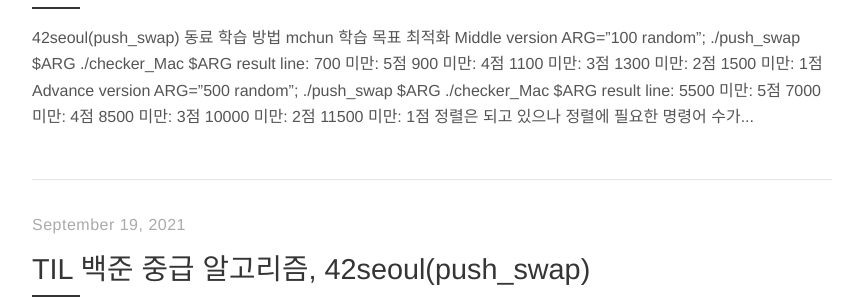
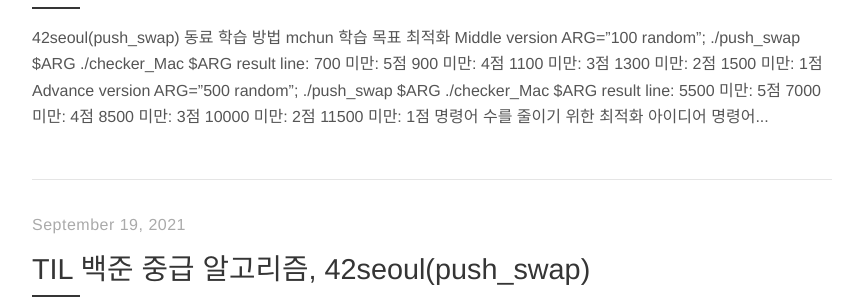
Before and after one commit to hyunwlee-dev/TIL, a Jekyll site: the page built from index.html, in a window 1280 px wide and 900 px high, scrolled down 2037 px. Shown: the part 231-529 px from the top of the window, without its empty margins (208-1070 px from the left). Built offline with Jekyll 4.4.1, drawn with Linux system fonts in a browser that asks for light colours; nearby versions of some CDN libraries; the list of posts is cut into pages by our own code; some of the changed lines change nothing that is shown.

Commit message:
modified:   2021-09-20-algorithm.md

````diff
--- a/_posts/2021-09-20-algorithm.md
+++ b/_posts/2021-09-20-algorithm.md
@@ -41,33 +41,13 @@
 
 ---
 
-정렬은 되고 있으나 정렬에 필요한 명령어 수가 너무 많다. 따라서 명령어를 바로 출력하는 것이 아니라 문자열을 linkedList로 구현해 놓았던 deque에 삽입하기전 불필요한 명령어들을 없애기로 아이디어를 냈다.
+## <span style="background-color:#E81E25; color:white">명령어 수를 줄이기 위한 최적화 아이디어</span>
 
-```
-void	optimize_deque(deque, input_s)
-{
-	if (deque->size != 0)
-		if (strncmp(peek(), "sa", 4) == 0 그리고 strncmp(input_s, "sa") == 0) // 불필요한 경우 peek를 poll()하고 들어온 인자값을 삽입하지 않음
-		else if (sa  -> sa)
-		else if (sb  -> sb)
-		else if (ss  -> ss)
-		else if (pa  -> pb)
-		else if (pb  -> pa)
-		else if (ra  -> rb)
-		else if (rb  -> ra)
-		else if (ra  -> rra)
-		else if (rra -> ra)
-		else if (rb  -> rrb)
-		else if (rrb -> rb)
-		else if (rr -> rr)
-		else if (rrr -> rrr)
-		else
-			offer();	// 불필요한 명령어가 아닐 경우 offer();
-		poll();
-	else
-		offer();	// deque->size가 0이면 peek()할것이 없으므로 offer();
-}
-```
+<span style="background-color:#FE7773; color:white"><strong>명령어 수를 줄이기 위한 최적화 아이디어 [1]</strong></span>
+
+정렬은 되고 있으나 정렬에 필요한 명령어 수가 너무 많다. 따라서 명령어를 바로 출력하는 것이 아니라 문자열을 linkedList로 구현해 놓았던 deque에 삽입하기전 <strong>불필요한 명령어들을 없애기</strong>로 아이디어를 냈다.
+
+<script src="https://gist.github.com/hyunwlee-dev/8bcf0e7a88484de5d3c5cdef6b08cd01.js"></script>
 
 이에 추가적으로 필요한 함수들
 
@@ -81,8 +61,22 @@
 void        print_all_s(t_deque_s *deque);
 ```
 
-이렇게 코딩을 마쳤다.
+코딩을 마쳤다.
 
-하지만 `./push_swap $ARG | wc -l` 한 결과  아직도 명령어를 더 줄여야 했다.
+Node 구조체에 필요한 data의 타입이 달라져 (int -> char *) 기능적으로 중복인 함수들을 만들게 되었다.
 
-답답한 마음에 동료 mchun에게 조언을 구하고 내 로직을 말했더니 pivot을 "적절히" 선택하지 않아서 그런것 같다고 말해주었다. 내일은 pivot 2곳을 linkedList에서 1/3, 2/3 지점으로 정할 것이 아니라 어떻게 설정 할것인지 깊게 생각해볼 것이다.
+내 코드 되게 별로다.
+
+자바였으면 제네릭스를 사용해서 들어오는 요소의 데이터 타입을 이용하여 짰을테고..
+
+사실 c언어의 경우 (void *)주소를 이용하여 다양한 데이터 타입을 받도록 하는게 맞지만,, 처음에 ADT와 DS를 설계를 안하고 무지성으로 짜게 되어 유지보수하는데에 더 시간이 들 것같아 기능적으로 중복적인 함수를 만들기로 결정하였다. 반성한다..
+
+
+
+그럼 결과는 이제 잘 나오나?
+
+아니다. 불필요한 명령어를 줄여도 cutLine에 한 참 부족했다.
+
+<span style="background-color:#FE7773; color:white"><strong>명령어 수를 줄이기 위한 최적화 아이디어 [2]</strong></span>
+
+답답한 마음에 동료 mchun에게 조언을 구하고 내 로직을 말했더니 <strong>pivot을 "적절히" 선택</strong>하지 않아서 그런것 같다고 말해주었다. 내일은 pivot 2곳을 linkedList에서 1/3, 2/3 지점으로 정할 것이 아니라 어떻게 설정 할것인지 깊게 생각해볼 것이다.
````
